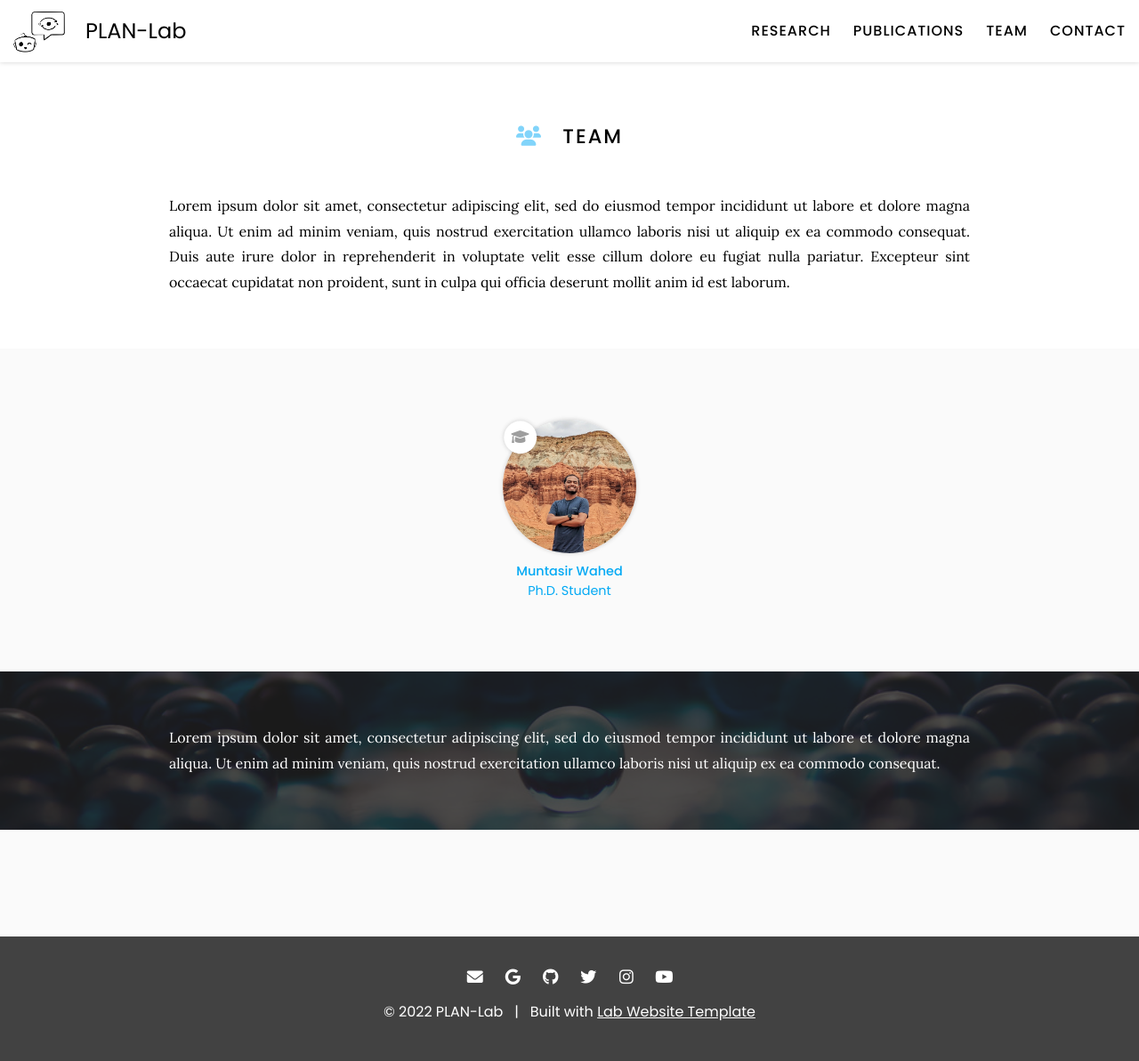
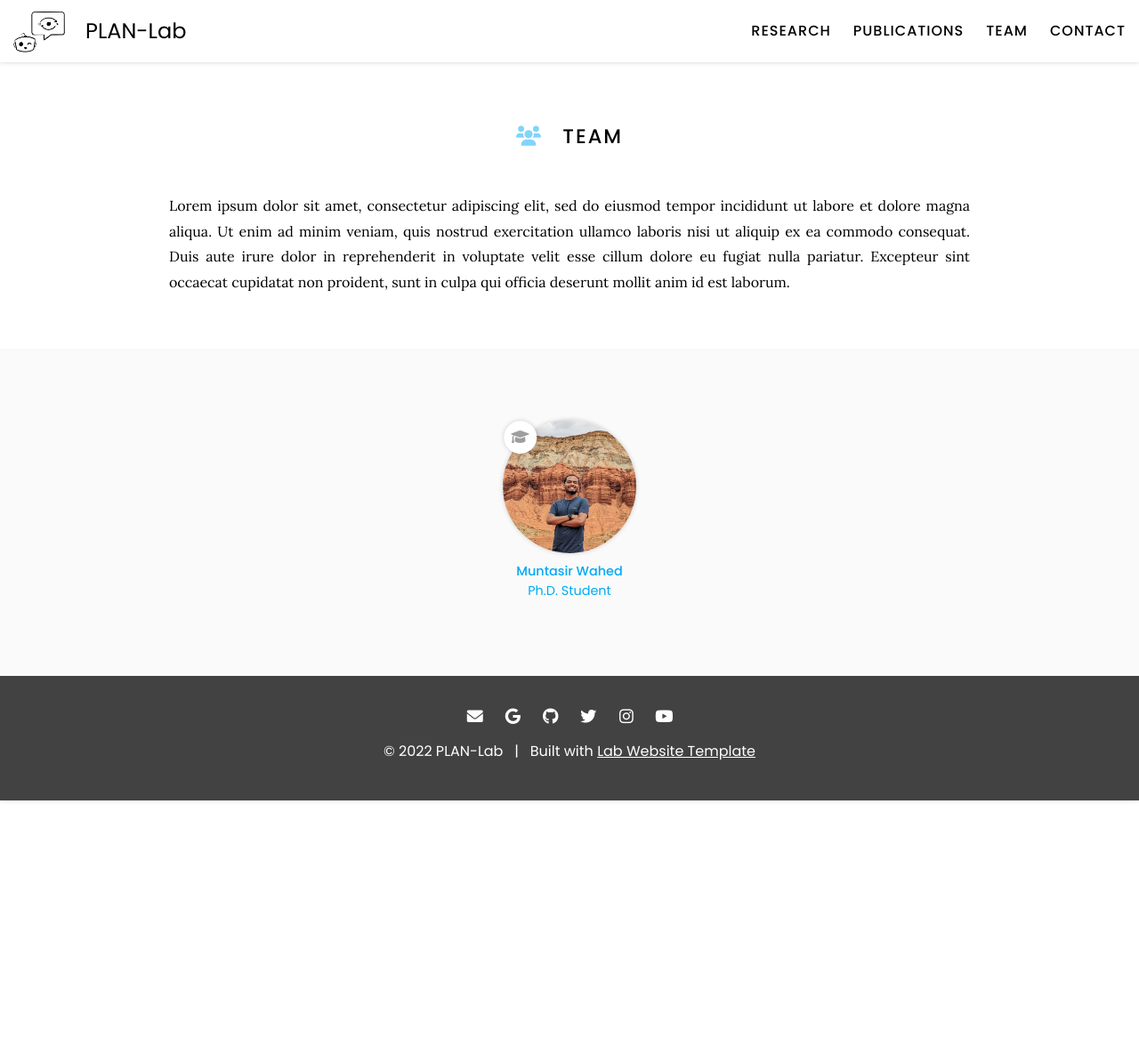
Before and after one commit to XiaonaZhou/plan-lab.github.io, a Jekyll site: the page built from team/index.md, in a window 1280 px wide. Shown: the whole page at 89% size. Built offline with Jekyll 4.4.1, drawn with Linux system fonts in a browser that asks for light colours; after the commit the page ends 900 px from its top, so only the background shows below that.

Commit message:
Update index.md

```diff
--- a/team/index.md
+++ b/team/index.md
@@ -33,10 +33,3 @@
   filters="role: undergrad"
 %}
 {:.center}
-
-{% include section.html background="images/banner.jpg" dark=true%}
-
-Lorem ipsum dolor sit amet, consectetur adipiscing elit, sed do eiusmod tempor incididunt ut labore et dolore magna aliqua.
-Ut enim ad minim veniam, quis nostrud exercitation ullamco laboris nisi ut aliquip ex ea commodo consequat.
-
-{% include section.html %}
```
